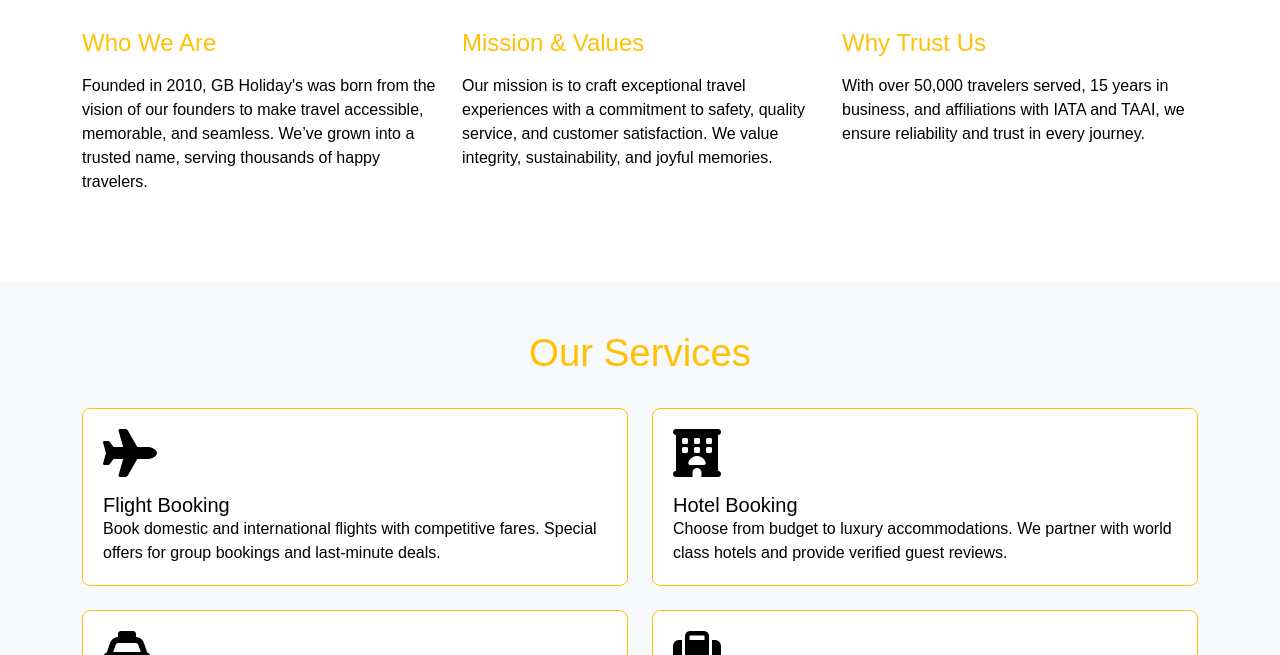
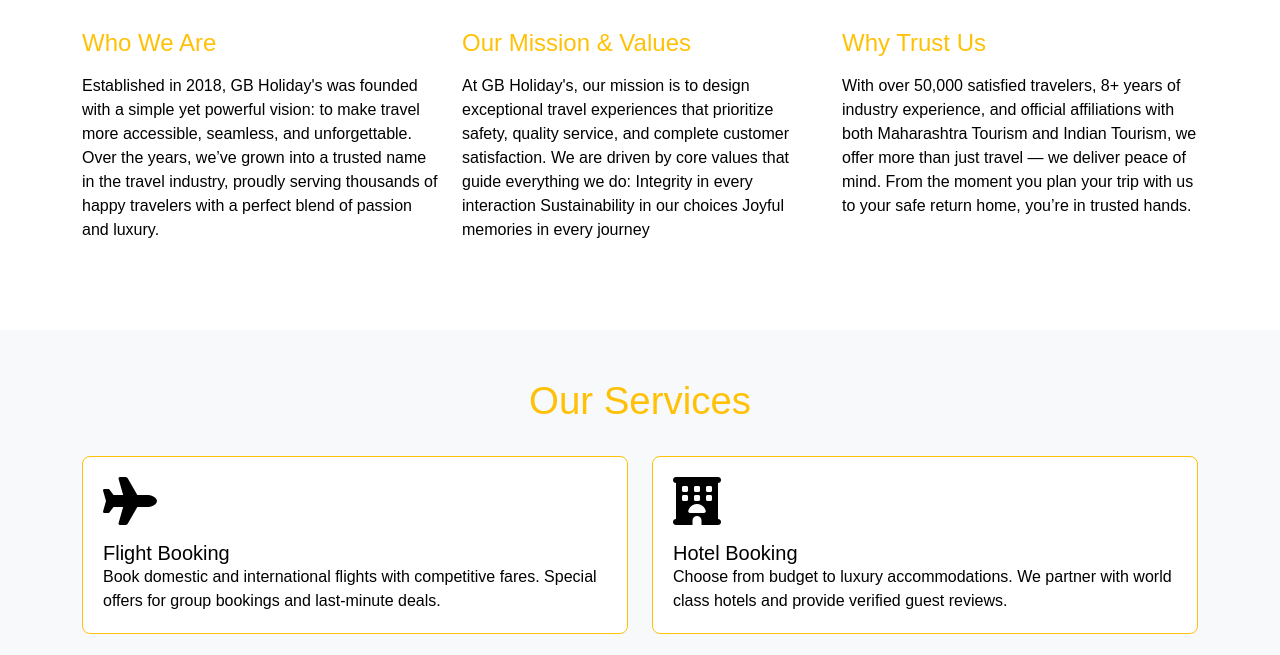
Before and after one commit to sanketshejul76/gbholidays, a plain HTML site: page gbholidays/index.html in a window 1280 px wide. Shown: the part 824-1479 px from the top of the page. Drawn offline with nearby package versions, Linux system fonts and the light colour scheme; a script that the page names is missing.

Commit message:
Add files via upload
qr and about us

```diff
--- a/gbholidays/index.html
+++ b/gbholidays/index.html
@@ -9,6 +9,8 @@
     <link href="https://cdn.jsdelivr.net/npm/bootstrap@5.3.0/dist/css/bootstrap.min.css" rel="stylesheet">
     <!-- Font Awesome CSS -->
     <link rel="stylesheet" href="https://cdnjs.cloudflare.com/ajax/libs/font-awesome/6.4.2/css/all.min.css">
+    <script src="https://cdnjs.cloudflare.com/ajax/libs/qrcodejs/1.0.0/qrcode.min.js"></script>
+
     <style>
         :root {
             --primary-black: #000000;
@@ -250,19 +252,31 @@
             <div class="row">
                 <div class="col-md-4 col-sm-6 mb-4">
                     <h4>Who We Are</h4>
-                    <p>Founded in 2010, GB Holiday's was born from the vision of our founders to make travel accessible,
-                        memorable, and seamless. We’ve grown into a trusted name, serving thousands of happy travelers.
+                    <p>Established in 2018, GB Holiday's was founded with a simple yet powerful vision: to make travel
+                        more accessible,
+                        seamless, and unforgettable. Over the years, we’ve grown into a trusted name in the travel
+                        industry, proudly serving
+                        thousands of happy travelers with a perfect blend of passion and luxury.
                     </p>
                 </div>
                 <div class="col-md-4 col-sm-6 mb-4">
-                    <h4>Mission & Values</h4>
-                    <p>Our mission is to craft exceptional travel experiences with a commitment to safety, quality
-                        service, and customer satisfaction. We value integrity, sustainability, and joyful memories.</p>
+                    <h4>Our Mission & Values</h4>
+                    <p>At GB Holiday's, our mission is to design exceptional travel experiences that prioritize safety,
+                        quality service, and complete customer satisfaction.
+
+                        We are driven by core values that guide everything we do:
+
+                        Integrity in every interaction
+                        Sustainability in our choices
+                        Joyful memories in every journey</p>
                 </div>
                 <div class="col-md-4 col-sm-6 mb-4">
                     <h4>Why Trust Us</h4>
-                    <p>With over 50,000 travelers served, 15 years in business, and affiliations with IATA and TAAI, we
-                        ensure reliability and trust in every journey.</p>
+                    <p>With over 50,000 satisfied travelers, 8+ years of industry experience, and official affiliations
+                        with both
+                        Maharashtra Tourism and Indian Tourism, we offer more than just travel — we deliver peace of
+                        mind. From the
+                        moment you plan your trip with us to your safe return home, you’re in trusted hands.</p>
                 </div>
             </div>
         </div>
@@ -586,6 +600,9 @@
                     <p><strong>+91-9637161540 | +91-8766004391</strong></p>
                     <p>Or send us a message via WhatsApp:</p>
                     <a href="https://wa.me/919637161540" class="btn btn-warning">Message on WhatsApp</a>
+
+                    <p class="mt-4 mb-2">Scan QR to Visit Our Website:</p>
+                    <div id="qrcode" style="width: 150px; margin: 0 auto;"></div>
                 </div>
             </div>
         </div>
@@ -609,7 +626,18 @@
             <i class="fab fa-whatsapp"></i>
         </a>
     </div>
+    <script>
+        const myWebsiteLink = "https://gbholidays.vercel.app/";
 
+        new QRCode(document.getElementById("qrcode"), {
+            text: myWebsiteLink,
+            width: 150,
+            height: 150,
+            colorDark: "#000000",
+            colorLight: "#ffffff",
+            correctLevel: QRCode.CorrectLevel.H
+        });
+    </script>
     <!-- Bootstrap 5 JS and Popper -->
     <script src="https://cdn.jsdelivr.net/npm/@popperjs/core@2.11.6/dist/umd/popper.min.js"></script>
     <script src="https://cdn.jsdelivr.net/npm/bootstrap@5.3.0/dist/js/bootstrap.min.js"></script>
```
